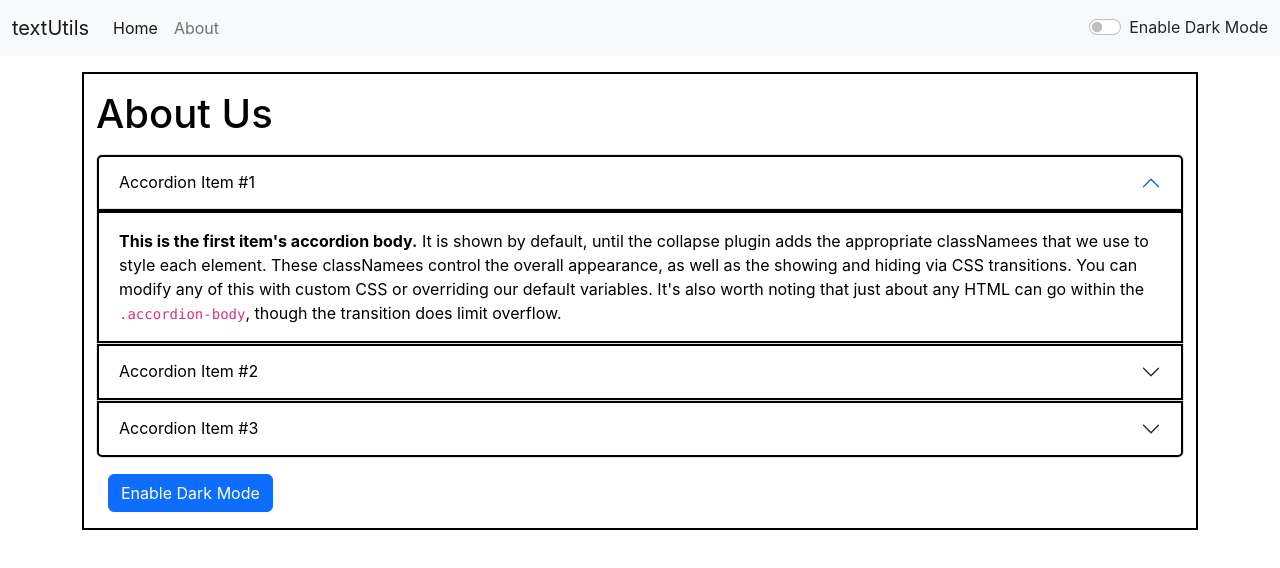
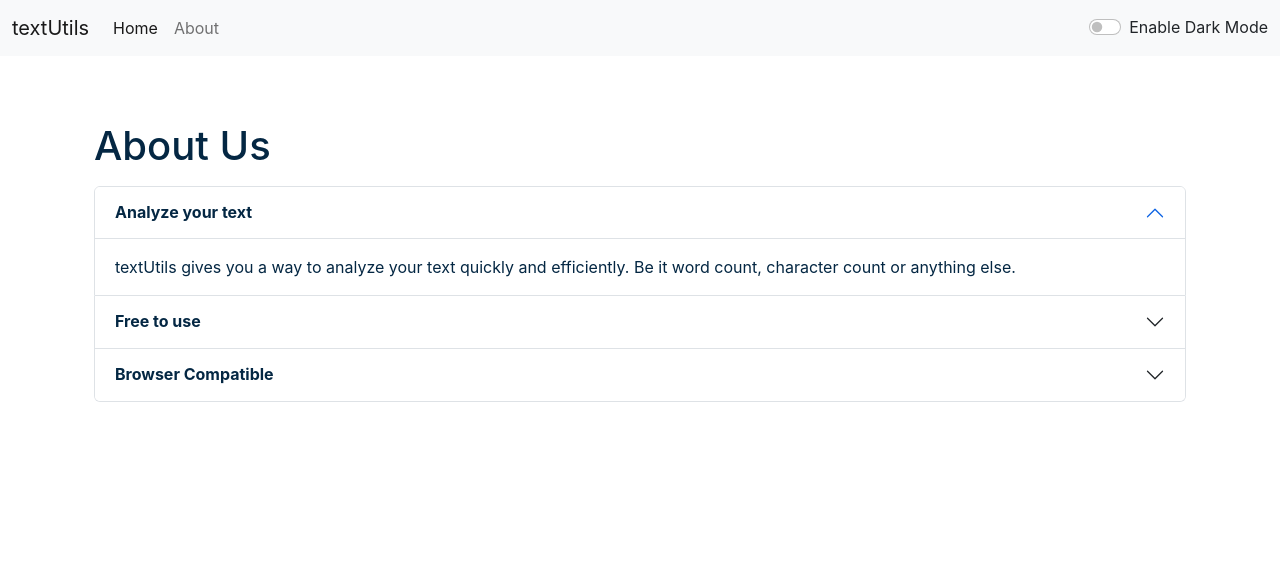
Before and after one commit to rks-031/textUtils, a React (Create React App) app: page /about in a window 1280 px wide. Shown: the top 568 px of the page. Built offline with nearby package versions, Linux system fonts and the light colour scheme.

Commit message:
rectifications done

```diff
--- a/public/index.html
+++ b/public/index.html
@@ -7,7 +7,7 @@
     <meta name="theme-color" content="#000000" />
     <meta
       name="description"
-      content="TextUtils is a utility which can be used to manipulate your text in the way ou want."
+      content="TextUtils is a utility which can be used to manipulate your text in the way you want. You can covert lowercase text to uppercase text, uppercase text to lowercase text, slice your text, replace this to that as well as erase the written text"
     />
     <link rel="apple-touch-icon" href="%PUBLIC_URL%/logo192.png" />
 
@@ -20,7 +20,10 @@
       integrity="sha384-Zenh87qX5JnK2Jl0vWa8Ck2rdkQ2Bzep5IDxbcnCeuOxjzrPF/et3URy9Bv1WTRi"
       crossorigin="anonymous"
     />
-    <title>TextUtils - Home</title>
+    <title>
+      TextUtils - Word counter | Character counter | Lowercae to Uppercase |
+      Uppercase to Lowercase
+    </title>
   </head>
   <body>
     <noscript>You need to enable JavaScript to run this app.</noscript>
--- a/src/App.css
+++ b/src/App.css
@@ -37,3 +37,7 @@
     transform: rotate(360deg);
   }
 }
+
+.container {
+  color: white;
+}
--- a/src/App.js
+++ b/src/App.js
@@ -5,12 +5,7 @@ import Navbar from "./components/Navbar";
 import TextForms from "./components/TextForms";
 import React, { useState } from "react";
 import Alert from "./components/Alert";
-import {
-  BrowserRouter as Router,
-  Switch,
-  Route,
-  Routes,
-} from "react-router-dom";
+import { BrowserRouter as Router, Route, Routes } from "react-router-dom";
 
 function App() {
   const [mode, setMode] = useState("light");
@@ -30,12 +25,12 @@ function App() {
       setMode("dark");
       document.body.style.backgroundColor = "#2E2E6A";
       showAlert("Dark mode enabled", "success");
-      document.title = "TextUtils - Dark Mode";
+      // document.title = "TextUtils - Dark Mode";
     } else {
       setMode("light");
       document.body.style.backgroundColor = "white";
       showAlert("Light mode enabled", "success");
-      document.title = "TextUtils - Light Mode";
+      // document.title = "TextUtils - Light Mode";
     }
   };
   return (
@@ -44,14 +39,14 @@ function App() {
       <Alert alert={alert} />
       <div className="container my-3">
         <Routes>
-          <Route exact path="/about" element={<About />} />
+          <Route exact path="/about" element={<About mode={mode} />} />
           <Route
             exact
             path="/home"
             element={
               <TextForms
                 showAlert={showAlert}
-                heading="Enter the text to analyze below"
+                heading="Try textUtils- Word counter, Character-counter, Erase text....."
                 mode={mode}
               />
             }
--- a/src/components/About.js
+++ b/src/components/About.js
@@ -1,35 +1,19 @@
-import React, { useState } from "react";
+// import React, { useState } from "react";
 
-export default function About() {
-  const [myStyle, setMyStyle] = useState({
-    color: "black",
-    backgroundColor: "white",
-    border: "2px solid black",
-  });
-
-  const [btnText, setBtnText] = useState("Enable Dark Mode");
-
-  const toggleStyle = () => {
-    if (myStyle.color === "black") {
-      setMyStyle({
-        color: "white",
-        backgroundColor: "black",
-        border: "2px solid white",
-      });
-      setBtnText("Enable Light Mode");
-    } else {
-      setMyStyle({
-        color: "black",
-        backgroundColor: "white",
-        border: "2px solid black",
-      });
-      setBtnText("Enable Dark Mode");
-    }
+export default function About(props) {
+  let myStyle = {
+    color: props.mode === "dark" ? "white" : "#042743",
+    backgroundColor: props.mode === "dark" ? "rgb(36 74 104)" : "white",
   };
 
   return (
-    <div className="container my-3" style={myStyle}>
-      <h1 className="my-3">About Us</h1>
+    <div className="container my-3">
+      <h1
+        className="my-3"
+        style={{ color: props.mode === "dark" ? "white" : "#042743" }}
+      >
+        About Us
+      </h1>
       <div className="accordion" id="accordionExample">
         <div className="accordion-item">
           <h2 className="accordion-header" id="headingOne">
@@ -42,7 +26,7 @@ export default function About() {
               aria-controls="collapseOne"
               style={myStyle}
             >
-              Accordion Item #1
+              <strong>Analyze your text</strong>
             </button>
           </h2>
           <div
@@ -52,14 +36,8 @@ export default function About() {
             data-bs-parent="#accordionExample"
           >
             <div className="accordion-body" style={myStyle}>
-              <strong>This is the first item's accordion body.</strong> It is
-              shown by default, until the collapse plugin adds the appropriate
-              classNamees that we use to style each element. These classNamees
-              control the overall appearance, as well as the showing and hiding
-              via CSS transitions. You can modify any of this with custom CSS or
-              overriding our default variables. It's also worth noting that just
-              about any HTML can go within the <code>.accordion-body</code>,
-              though the transition does limit overflow.
+              textUtils gives you a way to analyze your text quickly and
+              efficiently. Be it word count, character count or anything else.
             </div>
           </div>
         </div>
@@ -74,7 +52,7 @@ export default function About() {
               aria-controls="collapseTwo"
               style={myStyle}
             >
-              Accordion Item #2
+              <strong>Free to use</strong>
             </button>
           </h2>
           <div
@@ -84,14 +62,10 @@ export default function About() {
             data-bs-parent="#accordionExample"
           >
             <div className="accordion-body" style={myStyle}>
-              <strong>This is the second item's accordion body.</strong> It is
-              hidden by default, until the collapse plugin adds the appropriate
-              classNamees that we use to style each element. These classNamees
-              control the overall appearance, as well as the showing and hiding
-              via CSS transitions. You can modify any of this with custom CSS or
-              overriding our default variables. It's also worth noting that just
-              about any HTML can go within the <code>.accordion-body</code>,
-              though the transition does limit overflow.
+              textUtils is a free character counter tool that provides instant
+              character count & word count statistics for a given text.
+              textUtils reports the number of words and characters. Thus, it is
+              suitable for writing text with word/character limit.
             </div>
           </div>
         </div>
@@ -106,7 +80,7 @@ export default function About() {
               aria-controls="collapseThree"
               style={myStyle}
             >
-              Accordion Item #3
+              <strong>Browser Compatible</strong>
             </button>
           </h2>
           <div
@@ -116,27 +90,15 @@ export default function About() {
             data-bs-parent="#accordionExample"
           >
             <div className="accordion-body" style={myStyle}>
-              <strong>This is the third item's accordion body.</strong> It is
-              hidden by default, until the collapse plugin adds the appropriate
-              classNamees that we use to style each element. These classNamees
-              control the overall appearance, as well as the showing and hiding
-              via CSS transitions. You can modify any of this with custom CSS or
-              overriding our default variables. It's also worth noting that just
-              about any HTML can go within the <code>.accordion-body</code>,
-              though the transition does limit overflow.
+              This word counter software works in any web browsers such as
+              Chrome, Firefox, Internet Explorer, Safari, Opera. It suits to
+              count characters in fb, blogs, books, excel document, pdf
+              document, essays, etc.
             </div>
           </div>
         </div>
       </div>
-      <div className="container">
-        <button
-          onClick={toggleStyle}
-          className="btn btn-primary my-3"
-          type="button"
-        >
-          {btnText}
-        </button>
-      </div>
+      <div className="container"></div>
     </div>
   );
 }
--- a/src/components/Alert.js
+++ b/src/components/Alert.js
@@ -6,19 +6,15 @@ export default function Alert(props) {
     return word.charAt(0).toUpperCase() + lower.slice(1);
   };
   return (
-    props.alert && (
+    <div style={{ height: "50px" }}>
+      {props.alert && (
         <div
           className={`alert alert-${props.alert.type} alert-dismissible fade show`}
           role="alert"
         >
           <strong>{capitalize(props.alert.type)}</strong>:{props.alert.msg}
-        <button
-          type="button"
-          className="btn-close"
-          data-bs-dismiss="alert"
-          aria-label="Close"
-        ></button>
         </div>
-    )
+      )}
+    </div>
   );
 }
--- a/src/components/textForms.js
+++ b/src/components/textForms.js
@@ -17,16 +17,6 @@ export default function TextForms(props) {
 
   const handleReplace = () => {
     console.log("Text was Replaced" + text);
-    //let newText1 = "this";
-    // let newText2 = "that";
-    // if (newText1) {
-    //   text.replace("this", "that");
-    //   setText(newText1);
-    // } else if (newText2) {
-    //   text.replace("that", "this");
-    //   setText(newText2);
-    // }
-    // while ({ text } != "\0") {
     let newText = text.replace("this", "that");
     setText(newText);
     //}
@@ -65,32 +55,52 @@ export default function TextForms(props) {
         }}
       >
         <div className="mb-3">
-          <h1>{props.heading}</h1>
+          <h1 className="mb-2">{props.heading}</h1>
           <textarea
             className="form-control"
             value={text}
             onChange={handleOnChange}
             style={{
-              backgroundColor: props.mode === "light" ? "white" : "grey",
+              backgroundColor: props.mode === "light" ? "white" : "#345b93",
               color: props.mode === "light" ? "black" : "white",
             }}
             id="myBox"
             rows="8"
           ></textarea>
           <br />
-          <button className="btn btn-primary" onClick={handleUpClick}>
+          <button
+            disabled={text.length === 0}
+            className="btn btn-primary mx-1 my-1"
+            onClick={handleUpClick}
+          >
             Convert to uppercase
           </button>
-          <button className="btn btn-primary mx-3" onClick={handleLowClick}>
+          <button
+            disabled={text.length === 0}
+            className="btn btn-primary mx-1 my-1"
+            onClick={handleLowClick}
+          >
             Convert to lowercase
           </button>
-          <button className="btn btn-primary" onClick={handleClick}>
+          <button
+            disabled={text.length === 0}
+            className="btn btn-primary mx-1 my-1"
+            onClick={handleClick}
+          >
             Erase Text
           </button>
-          <button className="btn btn-primary mx-3" onClick={handleReplace}>
+          <button
+            disabled={text.length === 0}
+            className="btn btn-primary mx-1 my-1"
+            onClick={handleReplace}
+          >
             Replace text
           </button>
-          <button className="btn btn-primary my-2" onClick={handleSlicing}>
+          <button
+            disabled={text.length === 0}
+            className="btn btn-primary mx-1 my-1"
+            onClick={handleSlicing}
+          >
             Slice text[4...9]
           </button>
         </div>
@@ -103,11 +113,22 @@ export default function TextForms(props) {
       >
         <h2>Your text summary</h2>
         <p>
-          {text.split(" ").length} words and {text.length} characters
+          {
+            text.split(" ").filter((element) => {
+              return element.length !== 0;
+            }).length
+          }{" "}
+          words and {text.length} characters
         </p>
-        <p>{0.008 * text.split(" ").length} minutes to read</p>
+        <p>
+          {0.008 *
+            text.split(" ").filter((element) => {
+              return element.length !== 0;
+            }).length}{" "}
+          minutes to read
+        </p>
         <h2>Preview</h2>
-        <p>{text}</p>
+        <p>{text.length > 0 ? text : "Nothing to preview"}</p>
       </div>
     </>
   );
```
Also changed, not shown: src/components/Navbar.js (+0 -11 lines). Lines whose indentation alone changed are shown as unchanged.
